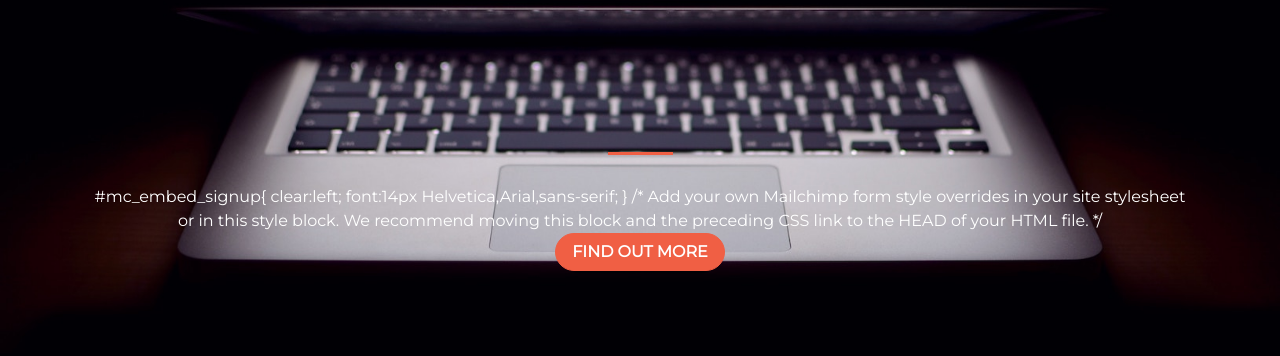
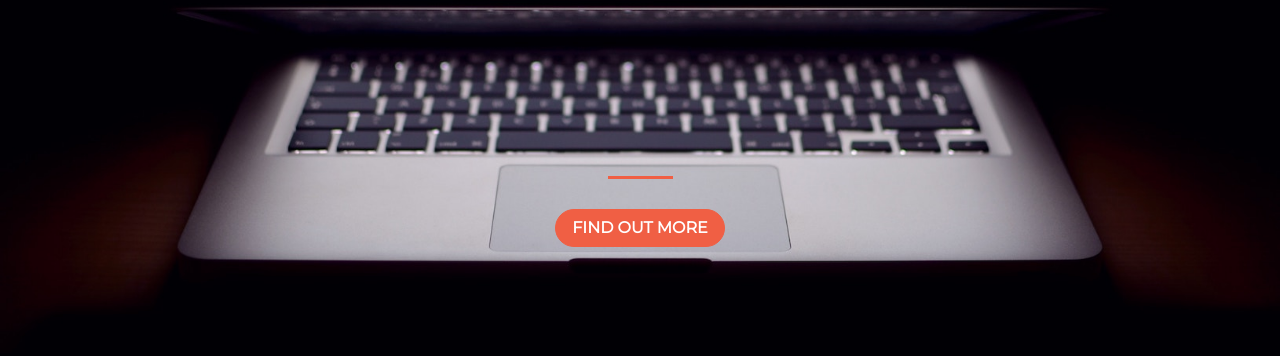
Before and after one commit to Chavros/chavros.github.io, a plain HTML site: page index.html in a window 1280 px wide. Shown: the part 306-662 px from the top of the page. Drawn offline with nearby package versions, Linux system fonts and the light colour scheme.

Commit message:
Update index.html

```diff
--- a/index.html
+++ b/index.html
@@ -24,11 +24,7 @@
         </div>
         <div class="col-lg-12 my-auto">
           <!-- Begin Mailchimp Signup Form -->
-  #mc_embed_signup{ clear:left; font:14px Helvetica,Arial,sans-serif; }
-  /* Add your own Mailchimp form style overrides in your site stylesheet or in this style block.
-     We recommend moving this block and the preceding CSS link to the HEAD of your HTML file. */
-</style>
-<div id="mc_embed_signup">
+ <div id="mc_embed_signup">
 <form action="https://twitter.us20.list-manage.com/subscribe/post?u=21b214098215db34857fb6ded&amp;id=b55ab6575a" method="post" id="mc-embedded-subscribe-form" name="mc-embedded-subscribe-form" class="validate" target="_blank" novalidate>
     <div id="mc_embed_signup_scroll">
         <!-- real people should not fill this in and expect good things - do not remove this or risk form bot signups-->
```
